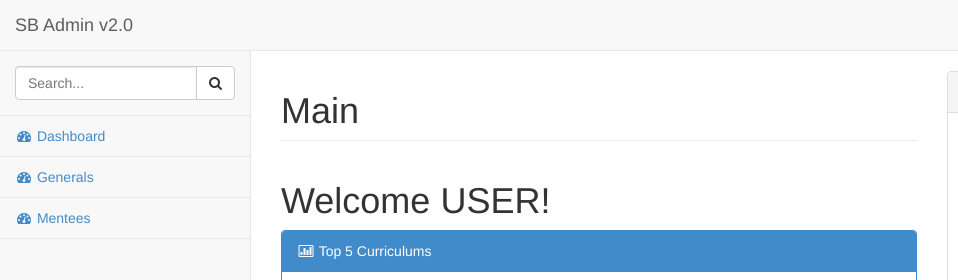
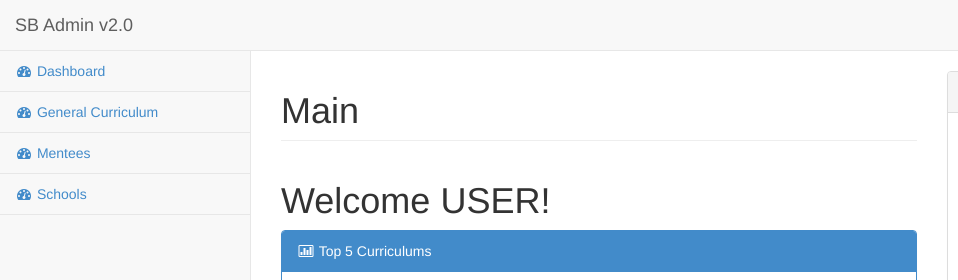
Before and after one commit to cryptogrammer/codeforgood, a website: page app/public/index.html in a window 1280 px wide. Shown: the top 280 px of the page, 0-958 px from the left. Drawn offline with Linux system fonts and the light colour scheme.

Commit message:
Fixed index dash sidebar

```diff
--- a/app/public/index.html
+++ b/app/public/index.html
@@ -268,7 +268,7 @@
             <div class="navbar-default sidebar" role="navigation">
                 <div class="sidebar-nav navbar-collapse">
                     <ul class="nav" id="side-menu">
-                        <li class="sidebar-search">
+                        <!-- <li class="sidebar-search">
                             <div class="input-group custom-search-form">
                                 <input type="text" class="form-control" placeholder="Search...">
                                 <span class="input-group-btn">
@@ -277,16 +277,19 @@
                                 </button>
                             </span>
                             </div>
-                            <!-- /input-group -->
-                        </li>
+                            <!-- /input-group
+                        </li> -->
                         <li>
                             <a href="/"><i class="fa fa-dashboard fa-fw"></i> Dashboard </a>
                         </li>
                         <li>
-                            <a href="/#/general"><i class="fa fa-dashboard fa-fw"></i> Generals </a>
+                            <a href="/#/general"><i class="fa fa-dashboard fa-fw"></i> General Curriculum </a>
                         </li>
                         <li>
                             <a href="/#/mentees"><i class="fa fa-dashboard fa-fw"></i> Mentees </a>
+                        </li>
+						<li>
+                            <a href="/#/schools"><i class="fa fa-dashboard fa-fw"></i> Schools </a>
                         </li>
                     </ul>
                 </div>
```
